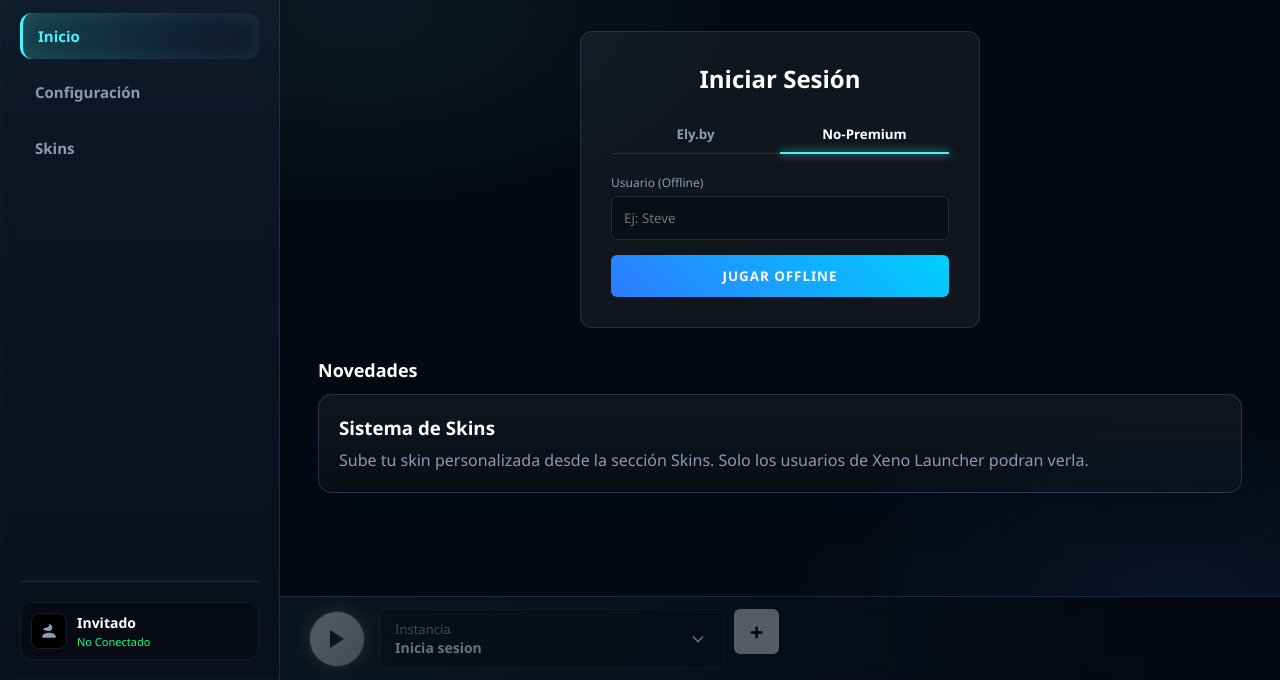
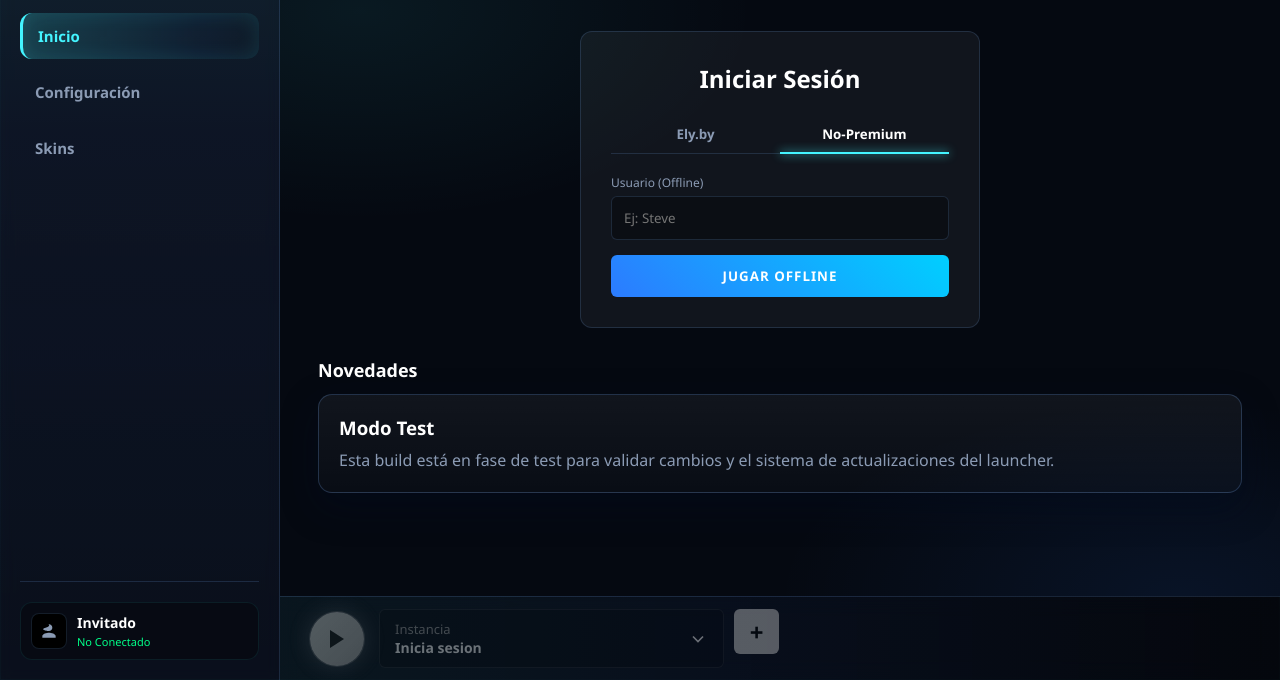
Before and after one commit to Devitt01/Xeno-Launcher, an Electron app: page index.html in a window 1280 px wide. Shown: the part 120-800 px from the top of the page. Drawn offline with Linux system fonts and the light colour scheme; no server answers.

Commit message:
news: modo test para validar updater

```diff
--- a/index.html
+++ b/index.html
@@ -571,8 +571,8 @@
                     <h2 style="margin-top: 30px; margin-bottom: 12px; font-size: 18px; color: var(--text-main);">Novedades</h2>
                     <div class="news-grid">
                          <article class="news-card">
-                            <h3>Sistema de Skins</h3>
-                            <p>Sube tu skin personalizada desde la secci&oacute;n Skins. Solo los usuarios de Xeno Launcher podran verla.</p>
+                            <h3>Modo Test</h3>
+                            <p>Esta build est&aacute; en fase de test para validar cambios y el sistema de actualizaciones del launcher.</p>
                         </article>
                     </div>
                 </section>
```
